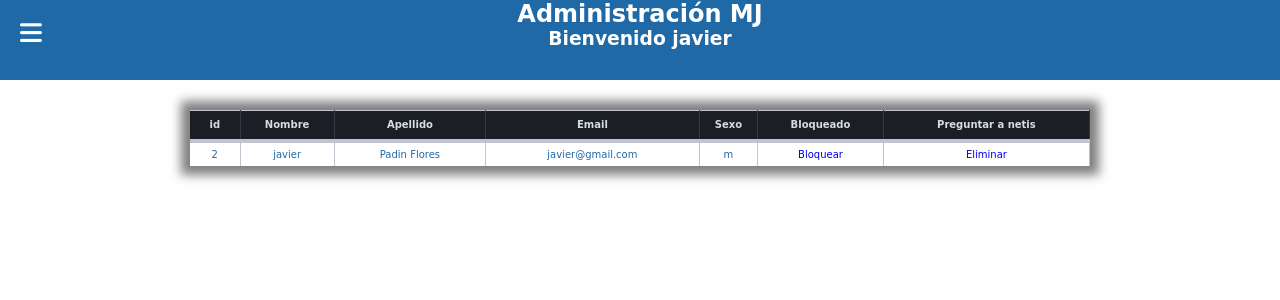
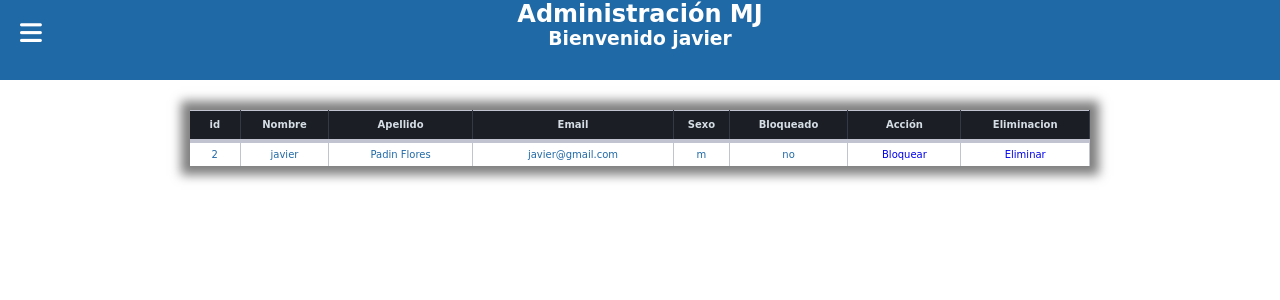
Before and after one commit to Padinjavier/page-of-a-shop, a PHP site: page /administradosbd/oo.php in a window 1280 px wide. Shown: the top 300 px of the page. Run offline with PHP 8.4, Linux system fonts and the light colour scheme; a user stored in the database is signed in; data comes from the database, SQL or seed files in the repository.

Commit message:
fin admin

```diff
--- a/administradosbd/edittestimonios.php
+++ b/administradosbd/edittestimonios.php
@@ -15,7 +15,7 @@ if((isset($_GET['ID'])) & (isset($_GET['aprobado']))) {
         if ($stmt->execute()) {
             header("Location:adminsignup.php");
         }else{
-            die("petición fallida");
+            echo("petición fallida");
         }
     }else{
         $sql = "UPDATE testimonio SET aprobado = 'si' WHERE idtesti=$id";
@@ -23,7 +23,7 @@ if((isset($_GET['ID'])) & (isset($_GET['aprobado']))) {
         if ($stmt->execute()) {
             header("Location:adminsignup.php");
         }else{
-            die("petición fallida");
+            echo("petición fallida");
         }
     }
 }
@@ -36,6 +36,6 @@ if((isset($_GET['ID'])) & (!isset($_GET['aprobado']))) {
     if ($stmt->execute()) {
         header("Location:adminsignup.php");
     }else{
-        die("petición fallida");
+        echo("petición fallida");
     }
 }
--- a/administradosbd/editusuarios.php
+++ b/administradosbd/editusuarios.php
@@ -15,7 +15,7 @@ if((isset($_GET['ID'])) & (isset($_GET['bloqueo']))) {
         if ($stmt->execute()) {
             header("Location:adminsignup.php");
         }else{
-            die("petición fallida");
+            echo("petición fallida");
         }
     }else{
         $sql = "UPDATE usuarios SET bloqueado = 'si' WHERE id=$id";
@@ -23,7 +23,7 @@ if((isset($_GET['ID'])) & (isset($_GET['bloqueo']))) {
         if ($stmt->execute()) {
             header("Location:adminsignup.php");
         }else{
-            die("petición fallida");
+            echo("petición fallida");
         }
     }
 }
@@ -37,6 +37,6 @@ if((isset($_GET['ID'])) & (!isset($_GET['bloqueo']))) {
     if ($stmt->execute()) {
         header("Location:adminsignup.php");
     }else{
-        die("petición fallida");
+        echo("petición fallida");
     }
 }
--- a/administradosbd/oo.php
+++ b/administradosbd/oo.php
@@ -69,7 +69,8 @@ if (isset($_SESSION['user_id'])) {
                                 <th>Email</th>
                                 <th>Sexo</th>
                                 <th>Bloqueado</th>
-                                <th>Preguntar a netis</th>
+                                <th>Acción</th>
+                                <th>Eliminacion</th>
                             </tr>
                         </thead>
                         <tbody>
@@ -82,8 +83,10 @@ if (isset($_SESSION['user_id'])) {
                                     <td><?= $usuarios['apellido']; ?></td>
                                     <td><?= $usuarios['email']; ?></td>
                                     <td><?= $usuarios['sexo']; ?></td>
+                                    <td><?= $usuarios['bloqueado']; ?></td>
                                     <td>
                                         <?php if (($usuarios['bloqueado']) == "no") { ?>
+                                            <!-- metodo get usado por URL href -> id -> bloqueado -->
                                             <a href='editusuarios.php?ID=<?= $usuarios['id'] ?>&bloqueo=<?= $usuarios['bloqueado'] ?>'>Bloquear</a>
                                         <?php } else { ?>
                                             <a href='editusuarios.php?ID=<?= $usuarios['id'] ?>&bloqueo=<?= $usuarios['bloqueado'] ?>'>Desbloquear</a>
@@ -107,7 +110,8 @@ if (isset($_SESSION['user_id'])) {
                                 <th>Puntuación</th>
                                 <th>Fecha</th>
                                 <th>Aprobado</th>
-                                <th>Preguntar a netis</th>
+                                <th>Acción</th>
+                                <th>Eliminacion</th>
                             </tr>
                         </thead>
                         <tbody>
@@ -120,8 +124,10 @@ if (isset($_SESSION['user_id'])) {
                                     <td><?= $testimonios['testimonio']; ?></td>
                                     <td><?= $testimonios['puntuacion']; ?></td>
                                     <td class="fecha"><?= $testimonios['fecha']; ?></td>
+                                    <td class="aprobado"><?= $testimonios['aprobado']; ?></td>
                                     <td>
                                         <?php if (($testimonios['aprobado']) == "no") { ?>
+                                            <!-- metodo get usado por URL href -> id -> aprobado -->
                                             <a href='edittestimonios.php?ID=<?= $testimonios['idtesti'] ?>&aprobado=<?= $testimonios['aprobado'] ?>'>Aprobar</a>
                                         <?php } else { ?>
                                             <a href='edittestimonios.php?ID=<?= $testimonios['idtesti'] ?>&aprobado=<?= $testimonios['aprobado'] ?>'>Desaprobar</a>
--- a/administradosbd/style.css
+++ b/administradosbd/style.css
@@ -180,6 +180,7 @@ td{
 td.id{
     width: 5rem;
 }
-td.fecha{
+td.fecha,
+td.aprobado{
     width: 7.5rem;
 }
--- a/assets/CSS/style.css
+++ b/assets/CSS/style.css
@@ -363,7 +363,7 @@ body.dark .header .shopping-cart .btn {
     border: .2rem solid var(--griss);
     color: var(--griss);
     cursor: pointer;
-    border: 3px solid red;
+    /* border: 3px solid red; */
 }
 .btn:hover {
     background-color: var(--blue);
--- a/index.php
+++ b/index.php
@@ -188,7 +188,6 @@ if (isset($_POST['Enviartestimonio'])) {
           <i class="fa-solid fa-eye active" onclick="mostrarContrasena()"></i>
           <i class="fa-solid fa-eye-slash" onclick="mostrarContrasena()"></i>
         </div>
-        <p>forget your password <a href="#">Click here</a></p>
         <p>don't have an account <a href="./php/signup.php" target="_blank">Create now</a></p>
         <input type="submit" name="btnlogin" value="login now" class="btn background" />
         <?php if (!empty($message)) : ?>
--- a/php/database.php
+++ b/php/database.php
@@ -5,15 +5,17 @@ session_start();
 $server = "localhost";
 $username = "root";
 // $password = "0173621360"; /*coloca tu credencial*/
-$password = "javier20"; /*coloca tu credencial*/
+$password = "javier20"; /*coloca tu credenciales*/
 $dbname = "agencia";
 
 try {
     $conn = new PDO("mysql:host=$server;dbname=$dbname","$username","$password");
 
+    // son excepciones   reporte de errores, lanza excepciones
     $conn->setAttribute(PDO::ATTR_ERRMODE, PDO::ERRMODE_EXCEPTION);
 } catch (PDOException $e) {
-    die('No se puede conectar a MySQL');
+    // imprime por si se genera algun error
+    echo('No se puede conectar a MySQL');
 }
 
 ?>
```
